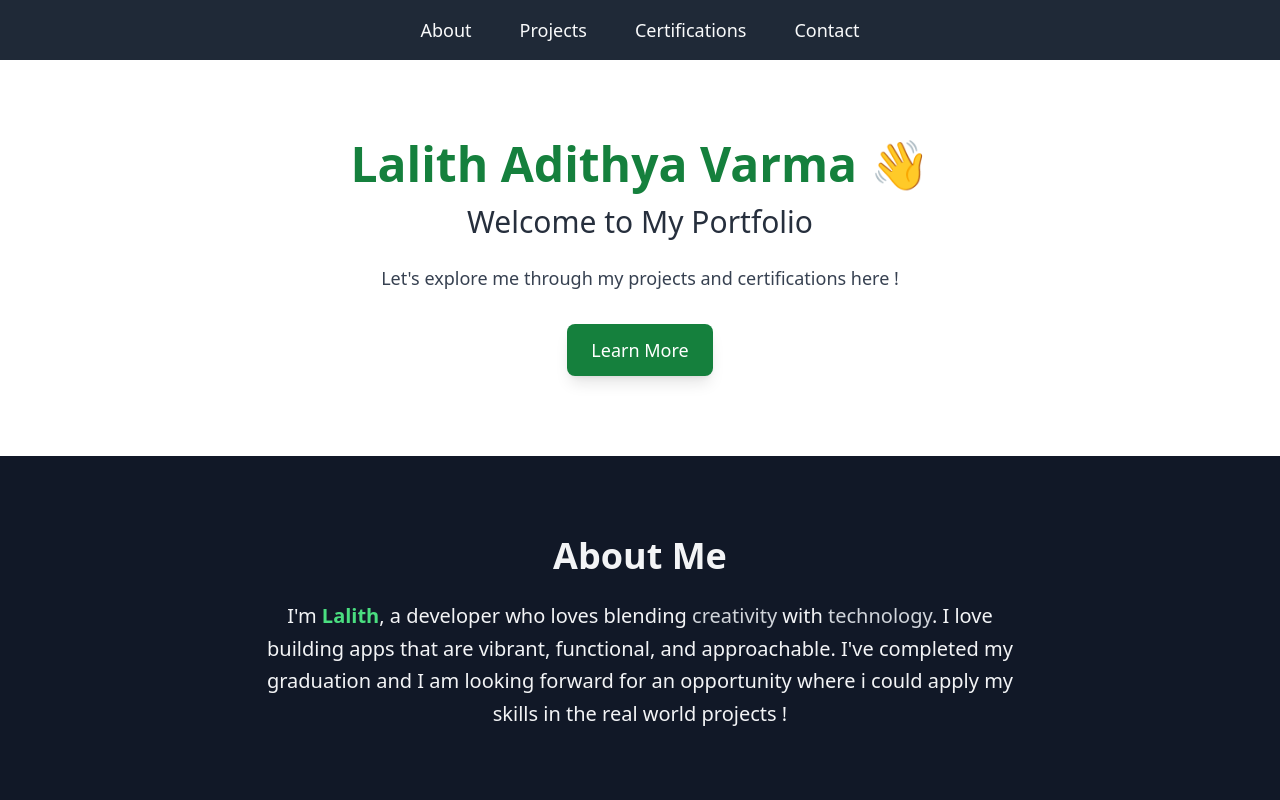
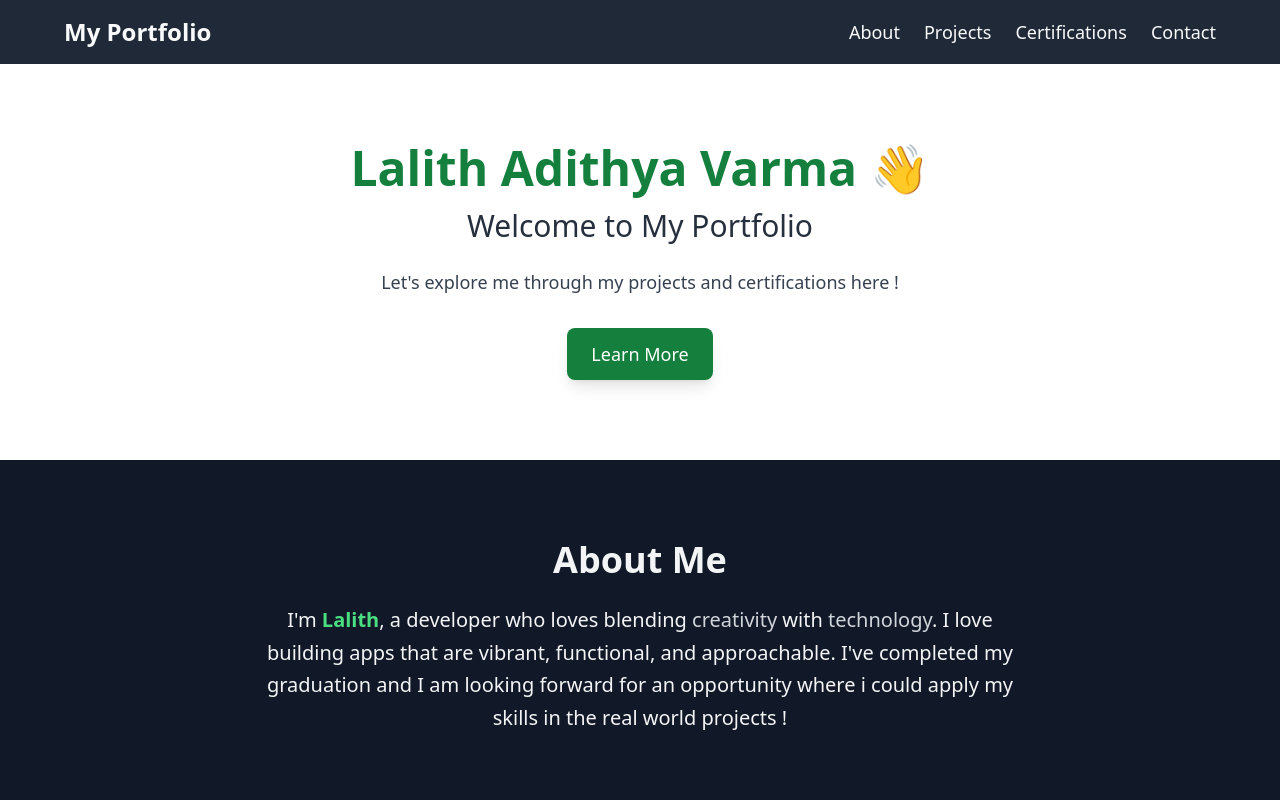
Before and after one commit to lalith4varma/Lalith-portfolio, a React (Create React App) app: page / in a window 1280 px wide. Shown: the top 800 px of the page. Built offline with nearby package versions, Linux system fonts and the light colour scheme.

Commit message:
Update site for latest changes

```diff
--- a/src/Header.js
+++ b/src/Header.js
@@ -3,8 +3,13 @@ import React from "react";
 const Header = () => {
   return (
     <header className="bg-gray-800 text-gray-50 py-4 px-4">
-      <nav className="flex justify-center items-center max-w-6xl mx-auto">
-        <ul className="flex space-x-12 text-lg">
+      <nav className="flex justify-between items-center max-w-6xl mx-auto">
+        <div className="text-2xl font-bold">
+          <a href="#hh" className="hover:text-green-400">
+            My Portfolio
+          </a>
+        </div>
+        <ul className="flex space-x-6 text-lg">
           <li>
             <a href="#about" className="hover:text-green-400">
               About
```
